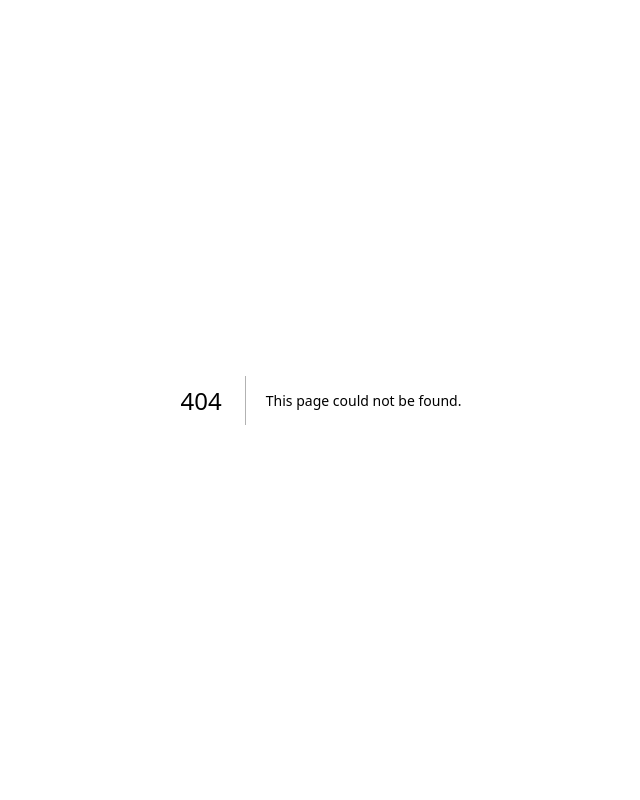
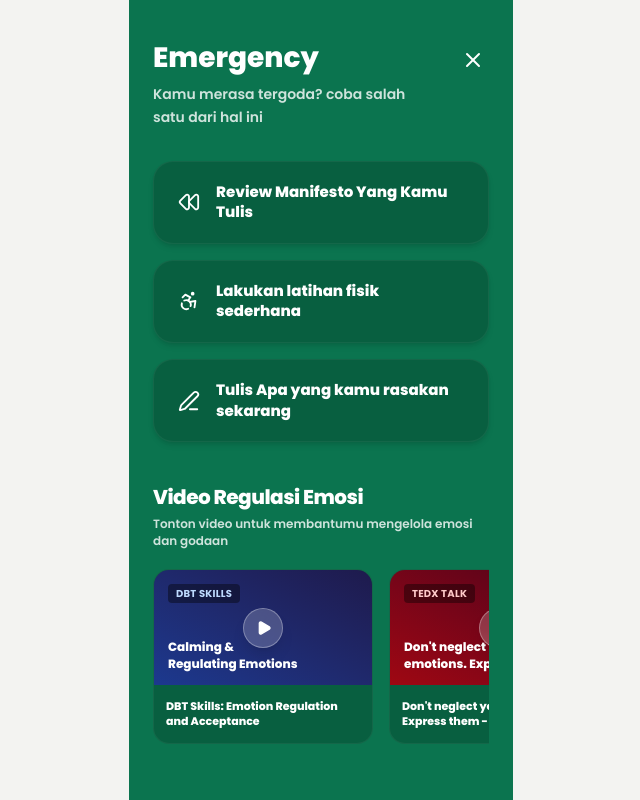
Before and after one commit to Pulih-app/frontend, a Next.js app: page /emergency in a window 1280 px wide. Before the commit this address had no page. Shown: the whole page, without its empty margins (319-959 px from the left). Built offline with nearby package versions, Linux system fonts and the light colour scheme.

Commit message:
feat: implement Emergency page and resolve empty consult page compilation error

```diff
--- /dev/null
+++ b/app/emergency/page.tsx
@@ -0,0 +1,147 @@
+"use client";
+
+import { useRouter } from "next/navigation";
+import { X, Rewind, Accessibility, PenLine, Play } from "lucide-react";
+
+export default function EmergencyPage() {
+    const router = useRouter();
+
+    const handleVideoClick = (url: string) => {
+        if (typeof window !== "undefined") {
+            window.open(url, "_blank", "noopener,noreferrer");
+        }
+    };
+
+    return (
+        <main className="relative mx-auto flex min-h-screen w-full max-w-sm flex-col overflow-hidden bg-[#0b744f] px-6 pb-8 pt-6 text-white">
+            {/* Header */}
+            <header className="mt-4 flex justify-between items-start">
+                <div className="flex flex-col">
+                    <h1 className="text-[28px] font-black text-white leading-tight">
+                        Emergency
+                    </h1>
+                    <p className="text-sm font-semibold text-white/80 mt-2 leading-relaxed max-w-[260px]">
+                        Kamu merasa tergoda? coba salah satu dari hal ini
+                    </p>
+                </div>
+                <button
+                    onClick={() => router.push("/home")}
+                    className="text-white p-1 hover:bg-white/10 rounded-full transition-colors cursor-pointer mt-1"
+                    aria-label="Tutup"
+                >
+                    <X size={24} />
+                </button>
+            </header>
+
+            {/* Action Cards */}
+            <section className="mt-8 flex flex-col gap-4">
+                <button
+                    onClick={() => router.push("/manifesto")}
+                    className="w-full bg-[#085a3d]/80 hover:bg-[#074c33] active:scale-[0.99] border border-white/5 px-6 py-5 rounded-[20px] flex items-center gap-4 text-left transition-all cursor-pointer shadow-md"
+                >
+                    <Rewind size={22} className="shrink-0 text-white" />
+                    <span className="text-[15px] font-extrabold leading-snug">
+                        Review Manifesto Yang Kamu Tulis
+                    </span>
+                </button>
+
+                <button
+                    onClick={() => router.push("/exercise")}
+                    className="w-full bg-[#085a3d]/80 hover:bg-[#074c33] active:scale-[0.99] border border-white/5 px-6 py-5 rounded-[20px] flex items-center gap-4 text-left transition-all cursor-pointer shadow-md"
+                >
+                    <Accessibility size={22} className="shrink-0 text-white" />
+                    <span className="text-[15px] font-extrabold leading-snug">
+                        Lakukan latihan fisik sederhana
+                    </span>
+                </button>
+
+                <button
+                    onClick={() => router.push("/daily-checkin")}
+                    className="w-full bg-[#085a3d]/80 hover:bg-[#074c33] active:scale-[0.99] border border-white/5 px-6 py-5 rounded-[20px] flex items-center gap-4 text-left transition-all cursor-pointer shadow-md"
+                >
+                    <PenLine size={22} className="shrink-0 text-white" />
+                    <span className="text-[15px] font-extrabold leading-snug">
+                        Tulis Apa yang kamu rasakan sekarang
+                    </span>
+                </button>
+            </section>
+
+            {/* Video Regulation Section */}
+            <section className="mt-10">
+                <h2 className="text-[20px] font-black text-white tracking-tight">
+                    Video Regulasi Emosi
+                </h2>
+                <p className="text-xs font-semibold text-white/80 mt-1 leading-snug">
+                    Tonton video untuk membantumu mengelola emosi dan godaan
+                </p>
+
+                {/* Horizontal Scroll list */}
+                <div className="mt-5 flex gap-4 overflow-x-auto pb-4 scrollbar-none snap-x snap-mandatory">
+                    {/* Video Card 1 */}
+                    <div
+                        onClick={() => handleVideoClick("https://www.youtube.com/watch?v=kYJv1n4FmTM")}
+                        className="w-[220px] shrink-0 snap-start bg-[#085a3d]/80 border border-white/5 rounded-2xl overflow-hidden cursor-pointer hover:bg-[#074c33] transition-colors"
+                    >
+                        {/* Mockup Thumbnail */}
+                        <div className="relative w-full h-[115px] bg-gradient-to-tr from-blue-900 to-indigo-950 flex flex-col justify-between p-3.5">
+                            <span className="text-[10px] font-bold tracking-wide uppercase px-2 py-0.5 rounded bg-black/40 w-fit text-blue-200">
+                                DBT Skills
+                            </span>
+                            <div className="flex flex-col gap-0.5">
+                                <span className="text-xs font-black leading-tight text-white">
+                                    Calming &
+                                </span>
+                                <span className="text-xs font-black leading-tight text-white">
+                                    Regulating Emotions
+                                </span>
+                            </div>
+
+                            {/* Play Button Overlay */}
+                            <div className="absolute inset-0 m-auto w-10 h-10 rounded-full bg-white/20 backdrop-blur-sm border border-white/30 flex items-center justify-center shadow-lg hover:scale-110 transition-transform">
+                                <Play size={16} fill="white" className="text-white ml-0.5" />
+                            </div>
+                        </div>
+                        {/* Title Bar */}
+                        <div className="p-3 min-h-[58px] flex items-center">
+                            <p className="text-[11px] font-extrabold text-white leading-snug line-clamp-2">
+                                DBT Skills: Emotion Regulation and Acceptance
+                            </p>
+                        </div>
+                    </div>
+
+                    {/* Video Card 2 */}
+                    <div
+                        onClick={() => handleVideoClick("https://www.youtube.com/watch?v=S09F57M6t8E")}
+                        className="w-[220px] shrink-0 snap-start bg-[#085a3d]/80 border border-white/5 rounded-2xl overflow-hidden cursor-pointer hover:bg-[#074c33] transition-colors"
+                    >
+                        {/* Mockup Thumbnail */}
+                        <div className="relative w-full h-[115px] bg-gradient-to-tr from-red-800 to-rose-950 flex flex-col justify-between p-3.5">
+                            <span className="text-[10px] font-bold tracking-wide uppercase px-2 py-0.5 rounded bg-black/40 w-fit text-red-200">
+                                TEDx Talk
+                            </span>
+                            <div className="flex flex-col gap-0.5">
+                                <span className="text-xs font-black leading-tight text-white">
+                                    Don&apos;t neglect your
+                                </span>
+                                <span className="text-xs font-black leading-tight text-white">
+                                    emotions. Express them
+                                </span>
+                            </div>
+
+                            {/* Play Button Overlay */}
+                            <div className="absolute inset-0 m-auto w-10 h-10 rounded-full bg-white/20 backdrop-blur-sm border border-white/30 flex items-center justify-center shadow-lg hover:scale-110 transition-transform">
+                                <Play size={16} fill="white" className="text-white ml-0.5" />
+                            </div>
+                        </div>
+                        {/* Title Bar */}
+                        <div className="p-3 min-h-[58px] flex items-center">
+                            <p className="text-[11px] font-extrabold text-white leading-snug line-clamp-2">
+                                Don&apos;t neglect your emotions. Express them - TEDx
+                            </p>
+                        </div>
+                    </div>
+                </div>
+            </section>
+        </main>
+    );
+}
--- a/app/help/consult/page.tsx
+++ b/app/help/consult/page.tsx
@@ -0,0 +1,7 @@
+export default function ConsultPagePlaceholder() {
+    return (
+        <div>
+            <h1>Consultation Page Placeholder</h1>
+        </div>
+    );
+}
--- a/app/home/page.tsx
+++ b/app/home/page.tsx
@@ -81,16 +81,16 @@ export default function UserHomePage() {
 
         </Link>
 
-        <button className="mt-4 flex w-full items-center relative overflow-hidden  rounded-2xl bg-[#effbf4] border border-[#d2f3df]/30 px-5 py-3.5 text-left active:scale-[0.99] transition-transform cursor-pointer">
-          <div className="w-8 h-8 shrink-0  mr-3">
+        <Link href="/emergency" className="mt-4 flex items-center relative overflow-hidden rounded-2xl bg-[#effbf4] border border-[#d2f3df]/30 px-5 py-3.5 text-left active:scale-[0.99] transition-transform text-gray-900">
+          <div className="w-8 h-8 shrink-0 mr-3">
             <Image src="/assets/billy_panik.png" alt="Billy Panik" width={500} height={500} className="object-contain absolute -left-4 -bottom-4 w-20 h-20" />
           </div>
-          <span className="min-w-0 flex-1 ">
+          <span className="min-w-0 flex-1">
             <span className="block text-sm font-black leading-tight text-gray-900">Emergency Button</span>
             <span className="mt-1 block text-[11px] font-semibold leading-snug text-[#8b8b8b]">Get instant help when you feel tempted</span>
           </span>
           <ChevronRight size={20} strokeWidth={2.5} className="text-gray-400 shrink-0 ml-1" />
-        </button>
+        </Link>
       </section>
 
       {/* Today Insight */}
```
